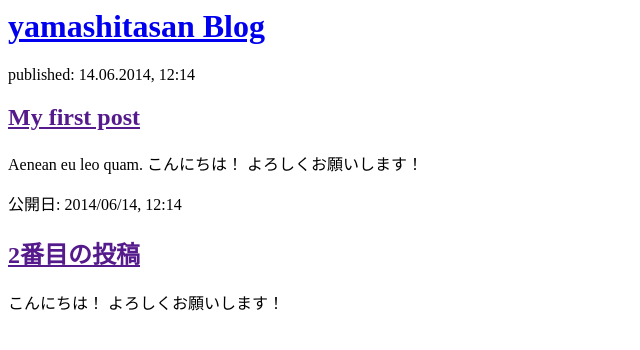
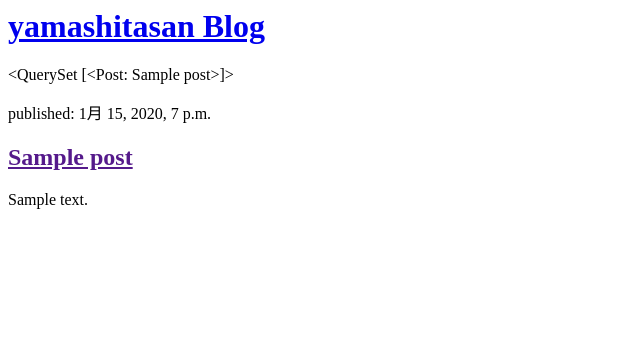
Before and after one commit to yamashitsan/my-first-blog, a Django app: page / in a window 1280 px wide. Shown: the top 350 px of the page, without its empty margins (0-640 px from the left). Run offline with Django 3.2, Linux system fonts and the light colour scheme; tables that the repository leaves empty hold one stand-in row (values such as "Sample post").

Commit message:
contents changed

```diff
--- a/blog/templates/blog/post_list.html
+++ b/blog/templates/blog/post_list.html
@@ -5,18 +5,14 @@
     <body>
         <div>
             <h1><a href="/">yamashitasan Blog</a></h1>
+            {{ posts }}
         </div>
-
-        <div>
-            <p>published: 14.06.2014, 12:14</p>
-            <h2><a href="">My first post</a></h2>
-            <p>Aenean eu leo quam. こんにちは！ よろしくお願いします！ </p>
-        </div>
-
-        <div>
-            <p>公開日: 2014/06/14, 12:14</p>
-            <h2><a href="">2番目の投稿</a></h2>
-            <p> こんにちは！ よろしくお願いします！ </p>
-        </div>
+        {% for post in posts %}
+            <div>
+                <p>published: {{ post.published_date }}</p>
+                <h2><a href="">{{ post.title }}</a></h2>
+                <p>{{ post.text|linebreaksbr }}</p>
+            </div>
+        {% endfor %}
     </body>
 </html>
--- a/blog/views.py
+++ b/blog/views.py
@@ -1,6 +1,9 @@
 from django.shortcuts import render
+from django.utils import timezone
+from .models import Post
 
 def post_list(request):
-    return render(request, 'blog/post_list.html', {})
+    posts = Post.objects.all()
+    return render(request, 'blog/post_list.html', {'posts': posts})
 
 # Create your views here.
```
Also changed, not shown: blog/models.py (line endings or trailing spaces).
